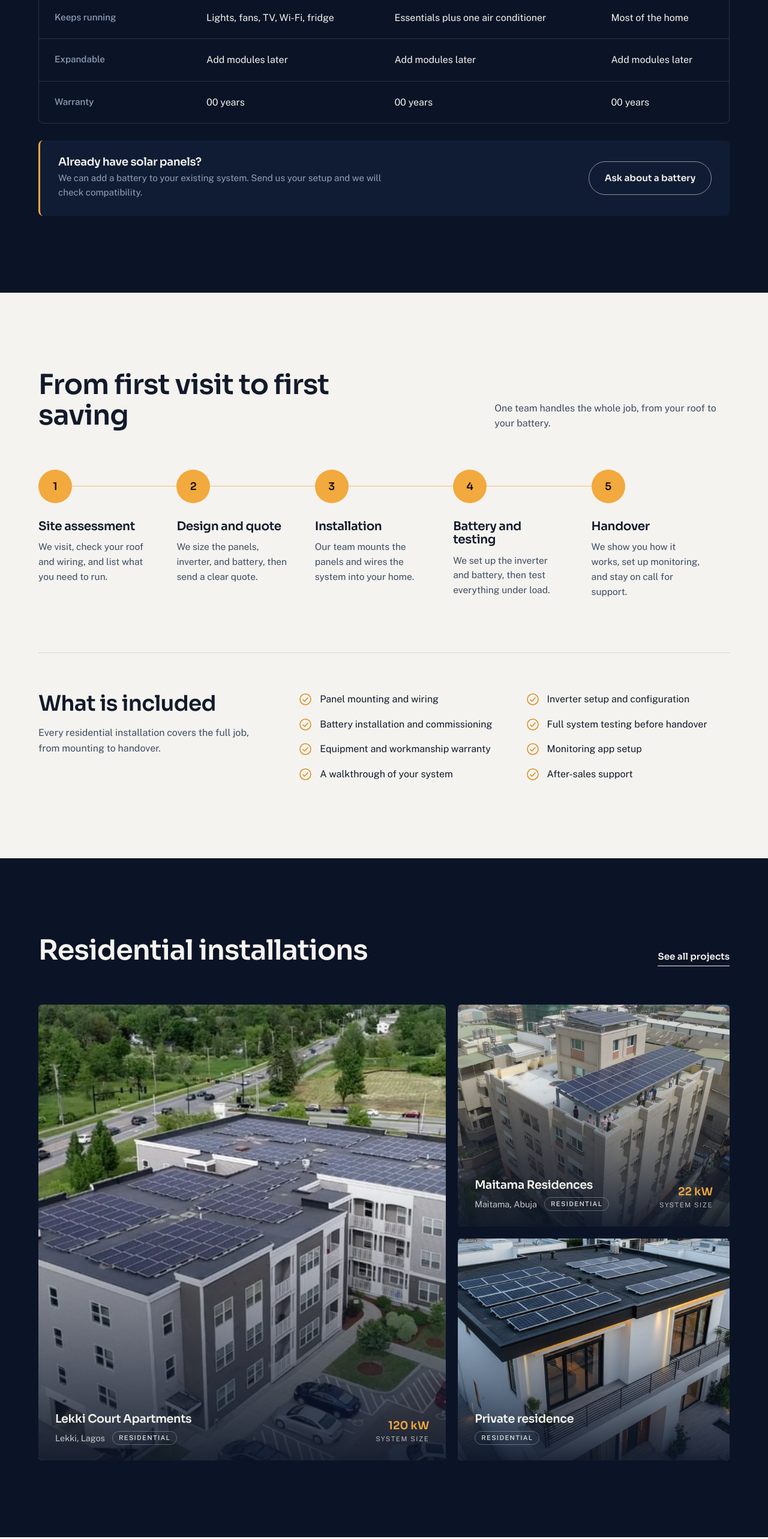
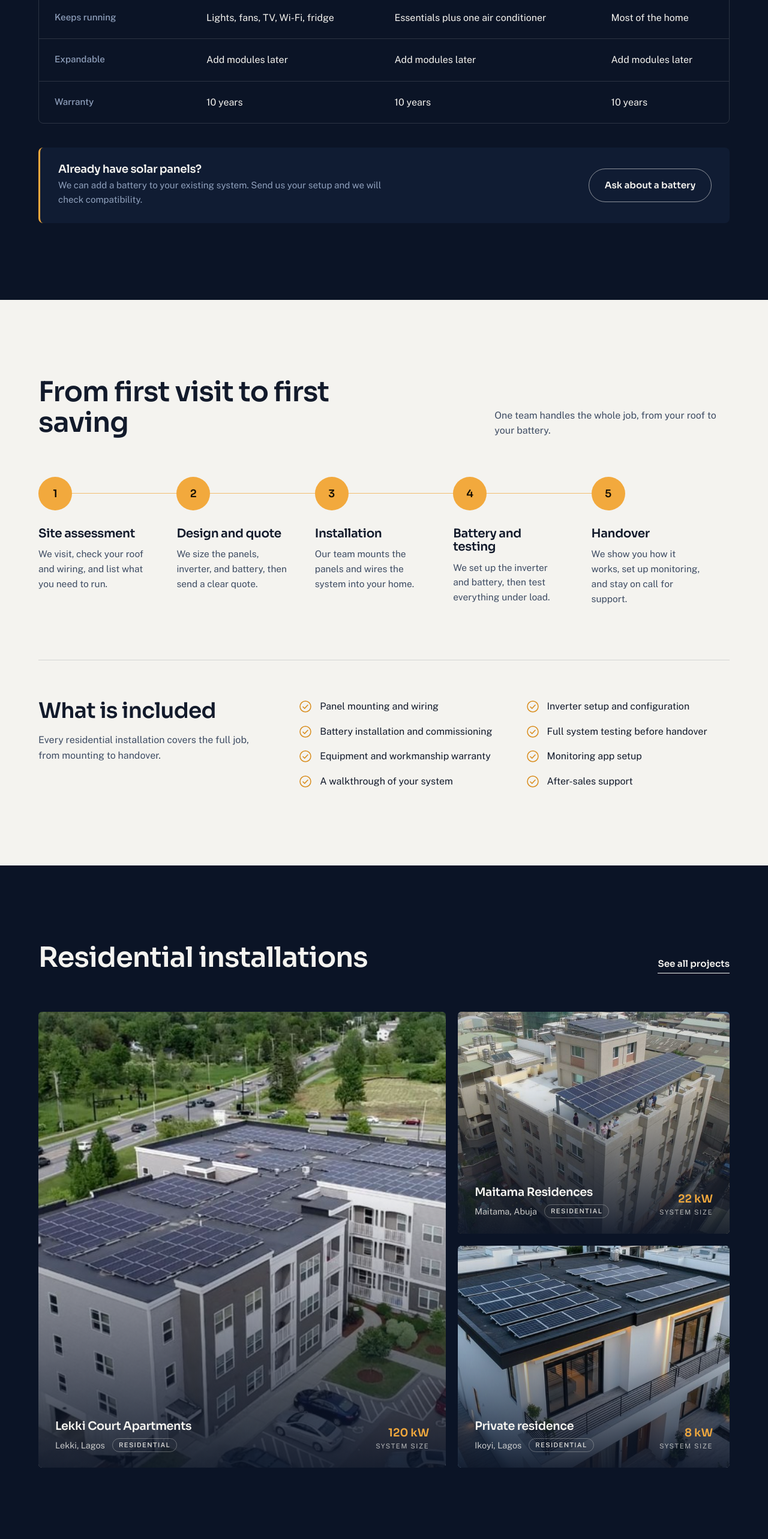
Before and after one commit to koweb1/SOLVANTA, a Next.js app: page /residential in a window 1280 px wide. Shown: the part 4340-6906 px from the top of the page at 60% size. Built offline with nearby package versions, Linux system fonts and the light colour scheme; no server answers.

Commit message:
improvement

```diff
--- a/components/sections/ResidentialBatteries.tsx
+++ b/components/sections/ResidentialBatteries.tsx
@@ -29,7 +29,7 @@ const rows = [
   },
   {
     label: "Warranty",
-    values: ["00 years", "00 years", "00 years"],
+    values: ["10 years", "10 years", "10 years"],
   },
 ];
 
@@ -105,7 +105,7 @@ export default function ResidentialBatteries() {
           </div>
         </Reveal>
 
-        <Reveal className="mt-7 flex flex-wrap items-center justify-between gap-6 rounded-lg border-l-[3px] border-gold bg-navy-2 px-[30px] py-[26px]">
+        <Reveal className="mt-10 flex flex-wrap items-center justify-between gap-6 rounded-lg border-l-[3px] border-gold bg-navy-2 px-[30px] py-[26px]">
           <div>
             <h3 className="mb-1 text-[1.15rem]">Already have solar panels?</h3>
             <p className="text-[.95rem] text-silver">
--- a/components/sections/ResidentialProjects.tsx
+++ b/components/sections/ResidentialProjects.tsx
@@ -34,11 +34,12 @@ const projects: Project[] = [
     size: "22 kW",
   },
   {
-    // TODO: add the real location and system size for this project.
     image: "/images/res.jpg",
     alt: "Modern home with solar panels on a flat roof at dusk",
     name: "Private residence",
+    location: "Ikoyi, Lagos",
     type: "Residential",
+    size: "8 kW",
   },
 ];
 
```
